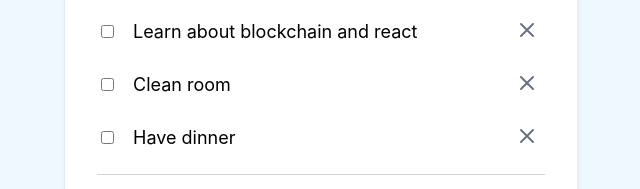
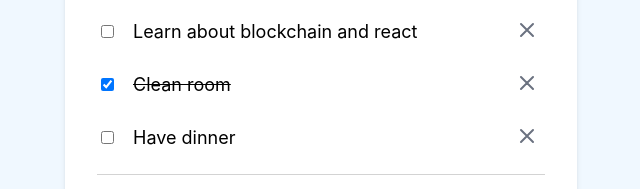
Before and after one commit to GotchaGuy/react-first, a React (Create React App) app: page / in a window 1280 px wide. Shown: the part 173-362 px from the top of the page, without its empty margins (319-959 px from the left). Built offline with nearby package versions, Linux system fonts and the light colour scheme.

Commit message:
ep 5 editing todos

```diff
--- a/src/App.css
+++ b/src/App.css
@@ -55,7 +55,12 @@
   align-items: center;
   font-size: 18px;
   margin-right: 24px;
+  width: 100%;
 }
+
+/*.todo-item span {*/
+/*  */
+/*}*/
 
 .todo-item-input {
   margin-left: 8px;
@@ -72,6 +77,7 @@
 
 .todo-item-label {
   margin-left: 16px;
+  width: 100%;
 }
 
 .todo-item-input {
@@ -79,7 +85,7 @@
   width: 100%;
   border: none;
   box-shadow: 0 1px 3px 0 rgba(0, 0, 0, 0.1), 0 1px 2px 0 rgba(0, 0, 0, 0.06);
-  padding: 8px;
+  padding: 6px 8px;
   font-size: 18px;
 }
 
--- a/src/components/App.jsx
+++ b/src/components/App.jsx
@@ -8,16 +8,19 @@
             id: 1,
             title: 'Learn about blockchain and react',
             isComplete: false,
+            isEditing: false,
         },
         {
             id: 2,
             title: 'Clean room',
             isComplete: true,
+            isEditing: false,
         },
         {
             id: 3,
             title: 'Have dinner',
             isComplete: false,
+            isEditing: false,
         },
 
     ]);
@@ -28,17 +31,18 @@
     function addTodo(event) {
         event.preventDefault();
 
-        if(todoInput.trim().length === 0) {
+        if (todoInput.trim().length === 0) {
             return;
         }
 
         setTodos([
             ...todos,
             {
-            id: idForTodo,
-            title: todoInput,
-            isComplete: false,
-        }]);
+                id: idForTodo,
+                title: todoInput,
+                isComplete: false,
+                isEditing: false,
+            }]);
 
 
         setTodoInput('');
@@ -50,9 +54,64 @@
         setTodos([...todos].filter(todo => todo.id !== id));
     }
 
+    function changeTodo(id) {
+        const updatedTodos = todos.map(todo => {
+            if (todo.id === id) {
+                todo.isComplete = !todo.isComplete;
+            }
+
+            return todo;
+        })
+
+        setTodos(updatedTodos);
+    }
+
     function handleInput(event) {
         setTodoInput(event.target.value);
     }
+
+    function markAsEditing(id) {
+        const updatedTodos = todos.map(todo => {
+            if (todo.id === id) {
+                todo.isEditing = true;
+            }
+
+            return todo;
+        })
+
+        setTodos(updatedTodos);
+    }
+
+    function updateTodo(event, id) {
+        const updatedTodos = todos.map(todo => {
+            if (todo.id === id) {
+                if (event.target.value.trim().length === 0) {
+                    todo.isEditing = false;
+                    return todo;
+                }
+
+                todo.title = event.target.value;
+                todo.isEditing = false;
+            }
+
+            return todo;
+        })
+
+        setTodos(updatedTodos);
+    }
+
+    function cancelEdit(event, id) {
+        const updatedTodos = todos.map(todo => {
+            if (todo.id === id) {
+                todo.isEditing = false;
+            }
+
+            return todo;
+        })
+
+        setTodos(updatedTodos);
+    }
+
 
     return (
         <div className="container">
@@ -71,9 +130,29 @@
                     {todos.map((todo, index) => (
                         <li key={todo.id} className="todo-item-container">
                             <div className="todo-item">
-                                <input type="checkbox"/>
-                                <span className="todo-item-label"> {todo.title} </span>
-                                {/* <input type="text" className="todo-item-input" value="Learn about blockchain and react" /> */}
+                                <input type="checkbox" onChange={() => changeTodo(todo.id)}
+                                       checked={(todo.isComplete) ? true : false}/>
+                                {!todo.isEditing ? (
+                                    <span className={`todo-item-label ${(todo.isComplete) ? 'line-through' : ''}`}
+                                          onDoubleClick={() => markAsEditing(todo.id)}>
+                                    {todo.title}
+                                </span>
+                                ) : (
+                                    <input
+                                        autofocus
+                                        onBlur={(event) => updateTodo(event, todo.id)}
+                                        onKeyDown={(event) => {
+                                            if (event.key == 'Enter') {
+                                                updateTodo(event, todo.id)
+                                            } else if (event.key == 'Escape') {
+                                                cancelEdit(event, todo.id)
+                                            }
+                                        }}
+                                        type="text"
+                                        className="todo-item-input" defaultValue={todo.title}
+                                    />
+                                )}
+
                             </div>
                             <button
                                 onClick={() => deleteTodo(todo.id)}
@@ -95,7 +174,7 @@
                             </button>
                         </li>
                     ))}
-                    </ul>
+                </ul>
 
                 <div className="check-all-container">
                     <div>
```
